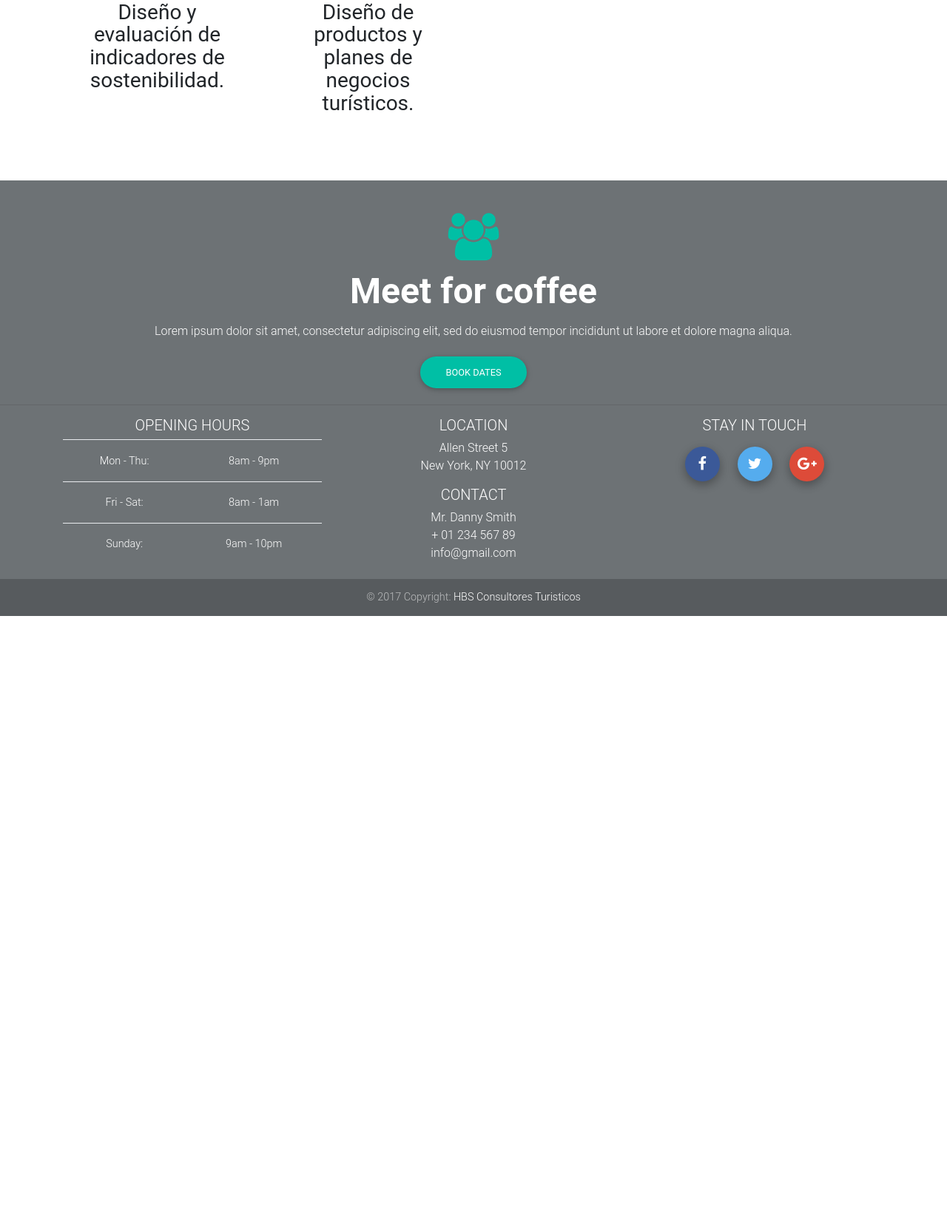
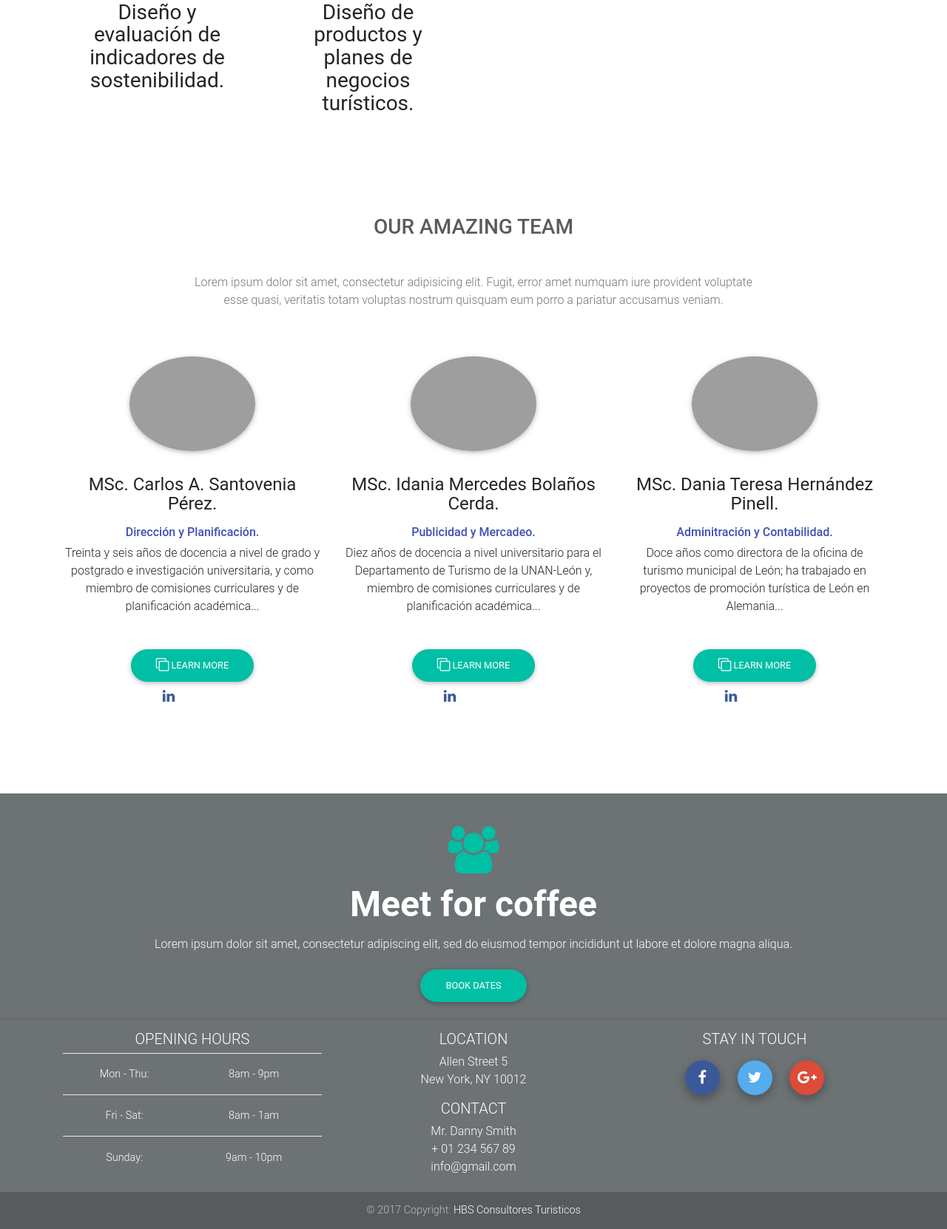
Before and after one commit to DevelopmenTeam/hbs, a Laravel app: page / in a window 1280 px wide. Shown: the part 2519-4181 px from the top of the page at 74% size. Before the commit the page ends 3352 px from the top, so only its background shows below. Run offline with Laravel 8, Linux system fonts and the light colour scheme; settings files or empty folders that the repository lacks are supplied; some web fonts are replaced; grey boxes are pictures that could not be loaded.

Commit message:
Add Team page

```diff
--- a/config/services_hbs.php
+++ b/config/services_hbs.php
@@ -14,7 +14,7 @@ return [
   |
   */
 
-  'services' => [
+  'es' => [
     'items' =>[
       [
         'image' => 'https://mdbootstrap.com/img/Photos/Horizontal/Work/4-col/img%20%2812%29.jpg',
--- /dev/null
+++ b/config/team_hbs.php
@@ -0,0 +1,113 @@
+<?php
+
+return [
+
+  /*
+  |--------------------------------------------------------------------------
+  | Third Party Services
+  |--------------------------------------------------------------------------
+  |
+  | This file is for storing the credentials for third party services such
+  | as Stripe, Mailgun, SparkPost and others. This file provides a sane
+  | default location for this type of information, allowing packages
+  | to have a conventional place to find your various credentials.
+  |
+  */
+
+  'es' => [
+    'items' => [
+      [
+        'name' => 'Carlos A. Santovenia Pérez.',
+        'pro_title' => 'MSc.',
+        'position' => 'Dirección y Planificación.',
+        'age' => '58',
+        'academic_studies' => [
+          'Licenciado en Educación con Especialidad en Geografía.',
+          'Especialización en Geografía Económica.',
+          'Máster en Gestión del Turismo.',
+          'Experto Universitario en  Gestión de la Calidad en MIPYMES Turísticas.',
+          'Postgrados en Geografía del Paisaje, Regionalización Económica, Evaluación de Impactos Ambientales, Turismo Sostenible y Planificación Estratégica.'
+        ],
+        'mini-experience' => 'Treinta y seis años de docencia a nivel de grado y postgrado e investigación universitaria, y como miembro de comisiones curriculares y de planificación académica...',
+        'experience' => 'Treinta y seis años de docencia a nivel de grado y postgrado e investigación universitaria, y como miembro de comisiones curriculares y de planificación académica. Ha sido director a nivel de departamento y coordinador de maestría.
+Dieciocho años de experiencia como consultor en temas de planificación del turismo, diseño de sistemas de calidad para sectores y empresas turísticas, evaluación de proyectos turísticos, diseño de productos turísticos, diseño de planes de negocios de turismo rural e indicadores de sostenibilidad; en acciones financiadas por la Cooperación Española, la Unión Europea, el Ducado de Luxemburgo, la Cooperación Austríaca y los hermanamientos de ciudades.
+Expositor en diferentes eventos a nivel nacional e internacional. Ha publicado diversos artículos en revistas y libros.',
+        'social' => [
+          [
+            'url' => 'https://www.linkedin.com/in/carlos-santovenia-100a2b18/',
+            'icon' => 'fa fa-linkedin',
+          ],
+          [
+            'url' => '',
+            'icon' => '',
+          ],
+          [
+            'url' => '',
+            'icon' => '',
+          ],
+        ],
+      ],
+      [
+        'name' => 'Idania Mercedes Bolaños Cerda.',
+        'pro_title' => 'MSc.',
+        'position' => 'Publicidad y Mercadeo.',
+        'age' => '36',
+        'academic_studies' => [
+          'Licenciada en Gestión de Empresas Turísticas',
+          'Máster en Turismo y Desarrollo.',
+          'Especialización en formación de Guías Turísticos. Domina inglés y francés, además del español que es su lengua natal',
+        ],
+        'mini-experience' => 'Diez años de docencia a nivel universitario para el Departamento de Turismo de la UNAN-León y, miembro de comisiones curriculares y de planificación académica...',
+        'experience' => 'Diez años de docencia a nivel universitario para el Departamento de Turismo de la UNAN-León y, miembro de comisiones curriculares y de planificación académica, así como miembro de comité organizador de eventos nacionales e internacionales. Ha sido coordinadora de las Prácticas Profesionales y actual directora del Departamento de Turismo.
+Ha trabajado como técnica especialista en Turismo para proyecto internacional.
+Diez años de experiencia como consultor en temas de atención al cliente, patrimonio y marketing, para territorios y empresas turísticas.
+Expositora en diferentes eventos a nivel nacional e internacional. Ha publicado diversos artículos en revistas y libros.',
+        'social' => [
+          [
+            'url' => 'https://www.linkedin.com/in/idania-bola%C3%B1os-38775353/',
+            'icon' => 'fa fa-linkedin',
+          ],
+          [
+            'url' => '',
+            'icon' => '',
+          ],
+          [
+            'url' => '',
+            'icon' => '',
+          ],
+        ],
+      ],
+      [
+        'name' => 'Dania Teresa Hernández Pinell.',
+        'pro_title' => 'MSc.',
+        'position' => 'Adminitración y Contabilidad.',
+        'age' => '37',
+        'academic_studies' => [
+          'Licenciada en Gestión de Empresas Turísticas.',
+          'Postgrados en Turismo y Desarrollo, Administración Estratégica de Empresas Turísticas.',
+          'Máster en Turismo y Desarrollo.',
+        ],
+        'mini-experience' => 'Doce años como directora de la oficina de turismo municipal de León; ha trabajado en proyectos de promoción turística de León en Alemania...',
+        'experience' => 'Doce años como directora de la oficina de turismo municipal de León; ha trabajado en proyectos de promoción turística de León en Alemania, diseño y elaboración de rutas turísticas para el municipio de León.
+Diez años de docencia a nivel universitario para el departamento de Turismo, UNAN-León y, miembro de comisiones curriculares y de planificación académica, miembro de comité organizador y ponente de diferentes eventos nacionales e internacionales.
+Ha trabajado como técnica de proyecto internacional, en temas de género, desarrollo e inclusión de comunidades, sostenibilidad.
+Seis años de experiencia como consultor realizando estudios de mercados para territorios y empresas turísticas, estudio a nivel de país sobre la situación del turismo sostenible y de las necesidades de formación en Nicaragua, evaluación de proyectos financiados por organismos internacionales.',
+        'social' => [
+          [
+            'url' => 'https://www.linkedin.com/in/dania-hern%C3%A1ndez-b681a3142/',
+            'icon' => 'fa fa-linkedin',
+          ],
+          [
+            'url' => '',
+            'icon' => '',
+          ],
+          [
+            'url' => '',
+            'icon' => '',
+          ],
+        ],
+      ],
+    ],
+  ],
+
+];
--- a/resources/views/layouts/base.blade.php
+++ b/resources/views/layouts/base.blade.php
@@ -17,7 +17,7 @@
 	<meta property="url" content="http://hbs.magma-soft.at/index.php">
 	<meta property="site_name" content="http://hbs.magma-soft.at/index.php">
 	<meta name="author" content="Luis Solórzano">
-	<meta name="author" content="Gerardo Hernandez">
+	<meta name="author" content="Gerardo Hernández">
 	<meta name="author" content="Juan Santovenia">
 
 	<!-- /Meta OG -->
@@ -48,6 +48,7 @@
 
 	@include('pages.es.services', [])
 
+	@include('pages.es.team', [])
 	{{--<div class="container">--}}
 
 		{{--<!-- Section: About -->--}}
@@ -203,11 +204,6 @@
 
 	{{--<div class="container">--}}
 
-
-		<!-- Projects section v.2 -->
-		<!-- Services !-->
-		<!-- Projects section v.2 -->
-
 		{{--<hr class="between-sections">--}}
 
 		{{--<!-- Section: Details -->--}}
@@ -337,107 +333,6 @@
 				{{--<!-- First row -->--}}
 			{{--</div>--}}
 		{{--</div>--}}
-	{{--</div>--}}
-
-	{{--<div class="container">--}}
-
-		{{--<!-- Section: Team v.1 -->--}}
-		{{--<section class="section team-section pb-5">--}}
-
-			{{--<!-- Section heading -->--}}
-			{{--<h3 class="text-center mb-5 mt-5 pt-5 font-up font-bold grey-text-2 wow fadeIn" data-wow-delay="0.2s">Our amazing team</h3>--}}
-			{{--<!-- Section description -->--}}
-			{{--<p class="section-description">Lorem ipsum dolor sit amet, consectetur adipisicing elit. Fugit, error amet numquam iure provident voluptate esse quasi, veritatis totam voluptas nostrum quisquam eum porro a pariatur accusamus veniam.</p>--}}
-
-			{{--<!-- Grid row -->--}}
-			{{--<div class="row text-center">--}}
-
-				{{--<!-- Grid column -->--}}
-				{{--<div class="col-lg-3 col-md-6 mb-r">--}}
-
-					{{--<div class="avatar">--}}
-						{{--<img src="https://mdbootstrap.com/img/Photos/Avatars/img%20(1).jpg" class="rounded-circle z-depth-1" alt="First sample avatar image">--}}
-					{{--</div>--}}
-					{{--<h4>Anna Deynah</h4>--}}
-					{{--<h6 class="font-bold indigo-text">Web Designer</h6>--}}
-					{{--<p>Lorem ipsum dolor sit amet, consectetur adipisicing elit. Quod eos id officiis hic tenetur.</p>--}}
-
-					{{--<!-- Facebook -->--}}
-					{{--<a class="icons-sm fb-ic"><i class="fa fa-facebook"> </i></a>--}}
-					{{--<!-- Twitter -->--}}
-					{{--<a class="icons-sm tw-ic"><i class="fa fa-twitter"> </i></a>--}}
-					{{--<!-- Instagram -->--}}
-					{{--<a class="icons-sm ins-ic"><i class="fa fa-instagram"> </i></a>--}}
-
-				{{--</div>--}}
-				{{--<!-- Grid column -->--}}
-
-				{{--<!-- Grid column -->--}}
-				{{--<div class="col-lg-3 col-md-6 mb-r">--}}
-
-					{{--<div class="avatar">--}}
-						{{--<img src="https://mdbootstrap.com/img/Photos/Avatars/img%20(32).jpg" class="rounded-circle z-depth-1" alt="Second sample avatar image">--}}
-					{{--</div>--}}
-					{{--<h4>John Doe</h4>--}}
-					{{--<h6 class="font-bold indigo-text">Web Developer</h6>--}}
-					{{--<p>Lorem ipsum dolor sit amet, consectetur adipisicing elit. Quod eos id officiis hic tenetur.</p>--}}
-
-					{{--<!-- Linkedin -->--}}
-					{{--<a class="icons-sm li-ic"><i class="fa fa-linkedin"> </i></a>--}}
-					{{--<!-- Facebook -->--}}
-					{{--<a class="icons-sm fb-ic"><i class="fa fa-facebook"> </i></a>--}}
-					{{--<!-- Dribbble -->--}}
-					{{--<a class="icons-sm dribbble-ic"><i class="fa fa-dribbble"> </i></a>--}}
-
-				{{--</div>--}}
-				{{--<!-- Grid column -->--}}
-
-				{{--<!-- Grid column -->--}}
-				{{--<div class="col-lg-3 col-md-6 mb-r">--}}
-
-					{{--<div class="avatar">--}}
-						{{--<img src="https://mdbootstrap.com/img/Photos/Avatars/img%20(30).jpg" class="rounded-circle z-depth-1" alt="Third sample avatar image">--}}
-					{{--</div>--}}
-					{{--<h4>Maria Kate</h4>--}}
-					{{--<h6 class="font-bold indigo-text">Photographer</h6>--}}
-					{{--<p>Lorem ipsum dolor sit amet, consectetur adipisicing elit. Quod eos id officiis hic tenetur.</p>--}}
-
-					{{--<!-- Facebook -->--}}
-					{{--<a class="icons-sm fb-ic"><i class="fa fa-facebook"> </i></a>--}}
-					{{--<!-- Pinterest -->--}}
-					{{--<a class="icons-sm tw-ic"><i class="fa fa-twitter"> </i></a>--}}
-					{{--<!-- Email -->--}}
-					{{--<a class="icons-sm email-ic"><i class="fa fa-envelope-o"> </i></a>--}}
-
-				{{--</div>--}}
-				{{--<!-- Grid column -->--}}
-
-				{{--<!-- Grid column -->--}}
-				{{--<div class="col-lg-3 col-md-6 mb-r">--}}
-
-					{{--<div class="avatar">--}}
-						{{--<img src="https://mdbootstrap.com/img/Photos/Avatars/img%20(8).jpg" class="rounded-circle z-depth-1" alt="Fourth sample avatar image">--}}
-					{{--</div>--}}
-					{{--<h4>Tom Williams</h4>--}}
-					{{--<h6 class="font-bold indigo-text">Front-end Developer</h6>--}}
-					{{--<p>Lorem ipsum dolor sit amet, consectetur adipisicing elit. Quod eos id officiis hic tenetur.</p>--}}
-
-					{{--<!-- Google + -->--}}
-					{{--<a class="icons-sm gplus-ic"><i class="fa fa-google-plus"> </i></a>--}}
-					{{--<!-- Facebook -->--}}
-					{{--<a class="icons-sm fb-ic"><i class="fa fa-facebook"> </i></a>--}}
-					{{--<!-- GitHub -->--}}
-					{{--<a class="icons-sm git-ic"><i class="fa fa-github"> </i></a>--}}
-
-				{{--</div>--}}
-				{{--<!-- Grid column -->--}}
-
-			{{--</div>--}}
-			{{--<!-- Grid row -->--}}
-
-		{{--</section>--}}
-		{{--<!-- Section: Team v.1 -->--}}
-
 	{{--</div>--}}
 
 	{{--<!-- Streak -->--}}
--- a/resources/views/pages/es/services.blade.php
+++ b/resources/views/pages/es/services.blade.php
@@ -14,7 +14,7 @@
 
     <div class="row text-center smooth-scroll">
 
-      @foreach(config('services_hbs.services.items') as $key => $item)
+      @foreach(config('services_hbs.es.items') as $key => $item)
         <div class="col-lg-3 col-md-12 mb-1 wow fadeIn" data-wow-delay="0.4s">
 
           <div class="view overlay hm-white-slight z-depth-1 z-depth-2">
--- /dev/null
+++ b/resources/views/pages/es/team.blade.php
@@ -0,0 +1,40 @@
+<div class="container">
+  <section class="section team-section pb-5">
+
+    <!-- Section heading -->
+    <h3 class="text-center mb-5 mt-5 pt-5 font-up font-bold grey-text-2 wow fadeIn" data-wow-delay="0.2s">Our amazing
+      team</h3>
+    <!-- Section description -->
+    <p class="section-description">Lorem ipsum dolor sit amet, consectetur adipisicing elit. Fugit, error amet numquam
+      iure provident voluptate esse quasi, veritatis totam voluptas nostrum quisquam eum porro a pariatur accusamus
+      veniam.</p>
+
+    <!-- Grid row -->
+    <div class="row text-center">
+
+      <!-- Grid column -->
+      @foreach(config('team_hbs.es.items') as $item)
+        <div class="col-lg-4 col-md-6 mb-r">
+
+          <div class="avatar">
+            <img src="https://mdbootstrap.com/img/Photos/Avatars/img%20(1).jpg" class="rounded-circle z-depth-1"
+                 alt="First sample avatar image">
+          </div>
+          <h4>{{ $item['pro_title'] }} {{ $item['name'] }}</h4>
+          <h6 class="font-bold indigo-text">{{ $item['position'] }}</h6>
+          <p>{{ $item['mini-experience'] }}</p><br/>
+          <a href="#details" class="btn btn-rounded btn-light-green-2"><i class="fa fa-clone left"></i>Learn
+            more</a><br/>
+
+          @foreach($item['social'] as $social)
+            <a class="icons-sm fb-ic" href="{{ $social['url'] }}"><i class="{{ $social['icon'] }}"> </i></a>
+          @endforeach
+        </div>
+    @endforeach
+    <!-- Grid column -->
+
+    </div>
+    <!-- Grid row -->
+
+  </section>
+</div>
```
